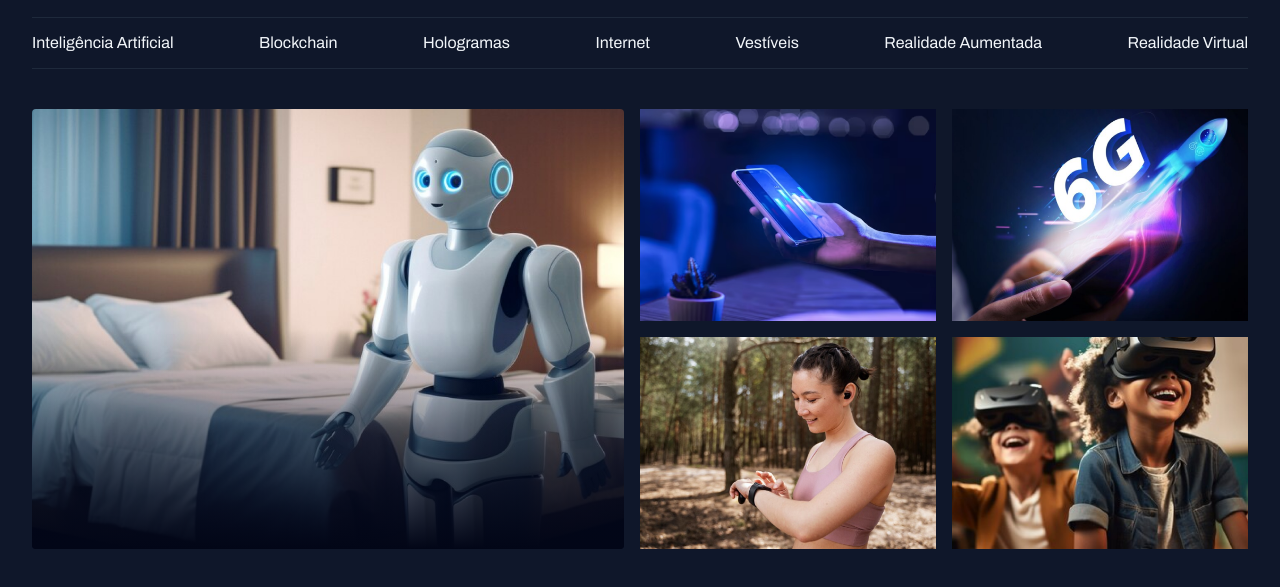
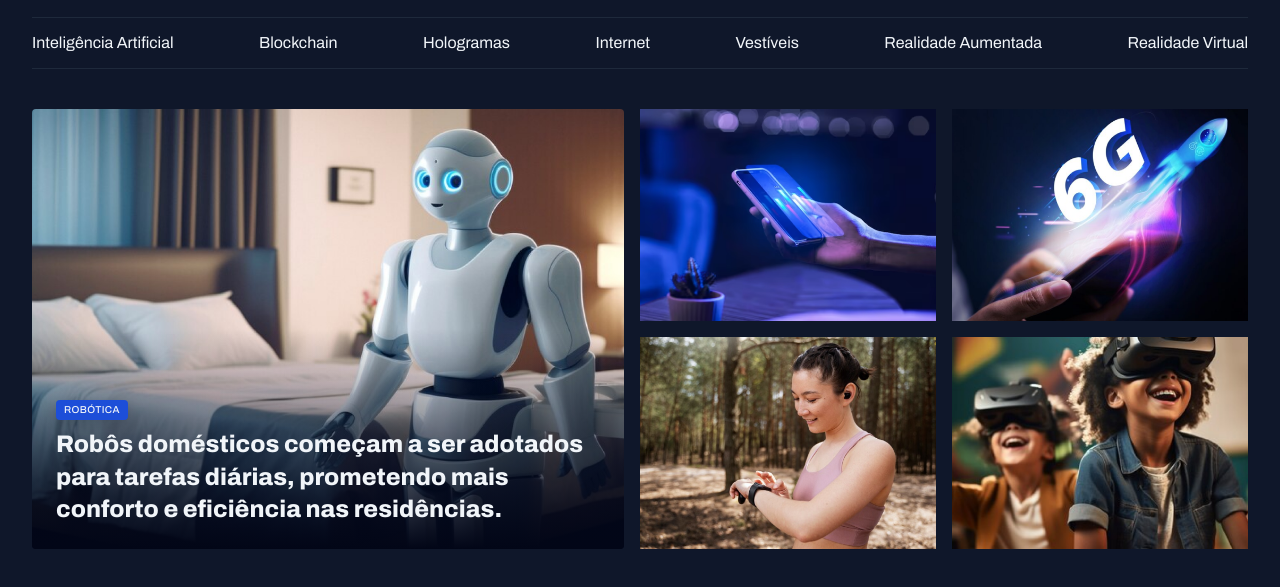
Before and after one commit to eirafaelgonzaga/Portal-de-Not-cias, a plain HTML site: page index.html in a window 1280 px wide. Shown: the part 55-642 px from the top of the page. Drawn offline with Linux system fonts and the light colour scheme.

Commit message:
Ajustando o conteudo do card

```diff
--- a/index.html
+++ b/index.html
@@ -43,9 +43,16 @@
 
  <main class="grid container">
   <section id="featured" class="grid grid-flow-col gap-16">
-    <div class="card">
+    <figure class="card">
       <img src="assets/images/Image 01.png" alt="">
-    </div>
+
+    <figcaption>
+      <span class="contant-tag">Robótica</span>
+      <h2 class="text-2xl">
+        Robôs domésticos começam a ser adotados para tarefas diárias, prometendo mais conforto e eficiência nas residências.
+      </h2>
+    </figcaption>
+    </figure>
 
     <div class="grid grid-cols-2 gap-16">
       <div>
--- a/styles/global.css
+++ b/styles/global.css
@@ -53,3 +53,15 @@ img {
 main {
   margin-top: 40px;
 }
+
+.contant-tag {
+  display: inline-block;
+  background-color: var(--brand-color-dark);
+  padding: 4px 8px;
+  border-radius: 4px;
+  font: 500 10px/1.2 var(--font-family);
+  text-transform: uppercase;
+  letter-spacing: 0.04em;
+  color: var(--text-color-primary);
+  box-shadow: 0px 4px 16px rgba(2, 6, 23, 0.25);
+}
--- a/styles/sections.css
+++ b/styles/sections.css
@@ -19,6 +19,16 @@
       #020617 100%
     );
   }
+
+  figcaption {
+    position: absolute;
+    bottom: 0;
+    padding: 24px;
+
+    h2 {
+      margin-top: 8px;
+    }
+  }
 }
 
 }
--- a/styles/utility.css
+++ b/styles/utility.css
@@ -14,3 +14,19 @@
 .gap-16 {
   gap: 16px;
 }
+
+.text-2xl {
+  font: var(--h1);
+}
+
+.text-xl {
+  font: var(--h2);
+}
+
+.text-lg {
+  font: var(--h3);
+}
+
+.text-sm {
+  font: var(--text-sm);
+}
```
